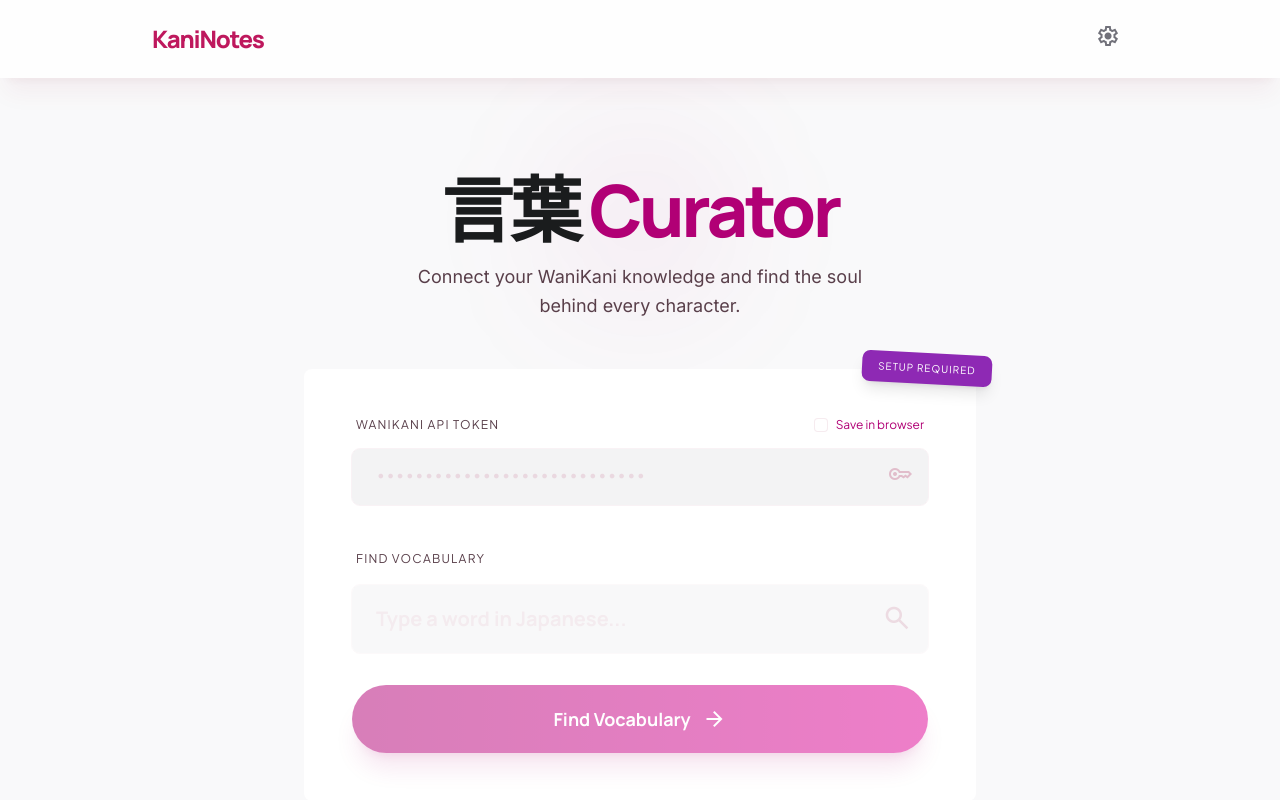
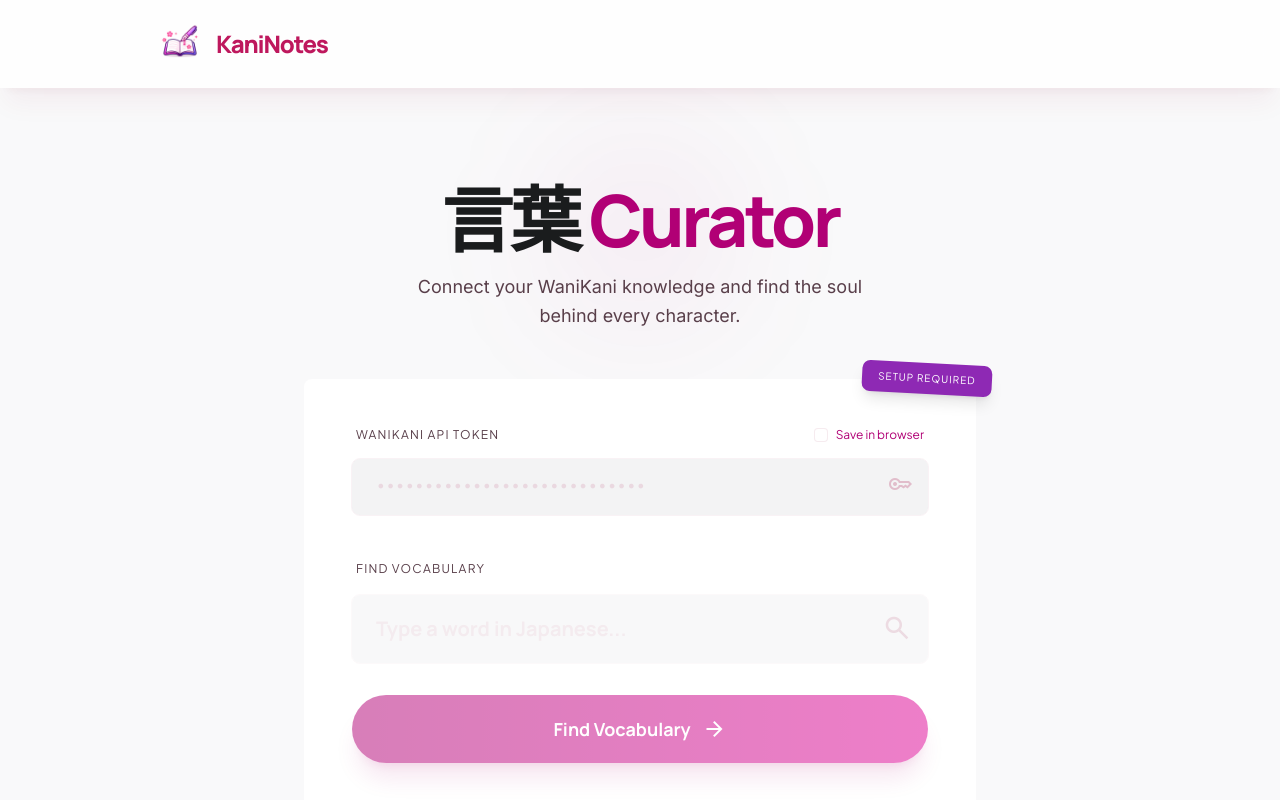
Before and after one commit to egesd/wanikani-notes, a Svelte app in the folder frontend/: page / in a window 1280 px wide. Shown: the top 800 px of the page. Built offline with nearby package versions, Linux system fonts and the light colour scheme.

Commit message:
feat: add KaniNotes logo and update header button for improved branding

```diff
--- a/frontend/index.html
+++ b/frontend/index.html
@@ -3,6 +3,7 @@
   <head>
     <meta charset="UTF-8" />
     <meta name="viewport" content="width=device-width, initial-scale=1.0" />
+    <link rel="icon" type="image/svg+xml" href="/assets/KaniNotesFav.svg" />
     <title>KaniNotes — WaniKani Study Notes</title>
     <!-- Fonts -->
     <link rel="preconnect" href="https://fonts.googleapis.com" />
--- a/frontend/src/App.svelte
+++ b/frontend/src/App.svelte
@@ -161,15 +161,10 @@
 <!-- TopAppBar -->
 <header class="sticky top-0 z-50 bg-white/80 backdrop-blur-xl shadow-xl shadow-pink-900/5">
   <div class="flex justify-between items-center w-full px-6 py-4 max-w-5xl mx-auto">
-    <button onclick={() => reset()} class="text-2xl font-black text-pink-700 tracking-tighter font-headline hover:text-pink-600 transition-colors cursor-pointer bg-transparent border-none p-0">KaniNotes</button>
-    <div class="flex items-center gap-4">
-      {#if hasToken}
-        <span class="material-symbols-outlined text-green-600 text-sm" title="API token set">check_circle</span>
-      {/if}
-      <button class="p-2 rounded-full text-zinc-500 hover:bg-pink-50 transition-colors active:scale-95 duration-200">
-        <span class="material-symbols-outlined">settings</span>
-      </button>
-    </div>
+    <button onclick={() => reset()} class="flex items-center gap-2 hover:opacity-80 transition-opacity cursor-pointer bg-transparent border-none p-0">
+      <img src="/assets/KaniNotesLogo.png" alt="KaniNotes" class="h-14 w-auto" />
+      <span class="text-2xl font-black text-pink-700 tracking-tighter font-headline">KaniNotes</span>
+    </button>
   </div>
 </header>
 
```
Also changed, not shown: frontend/public/assets/KaniNotesFav.svg (added), frontend/public/assets/KaniNotesLogo.png (added).
